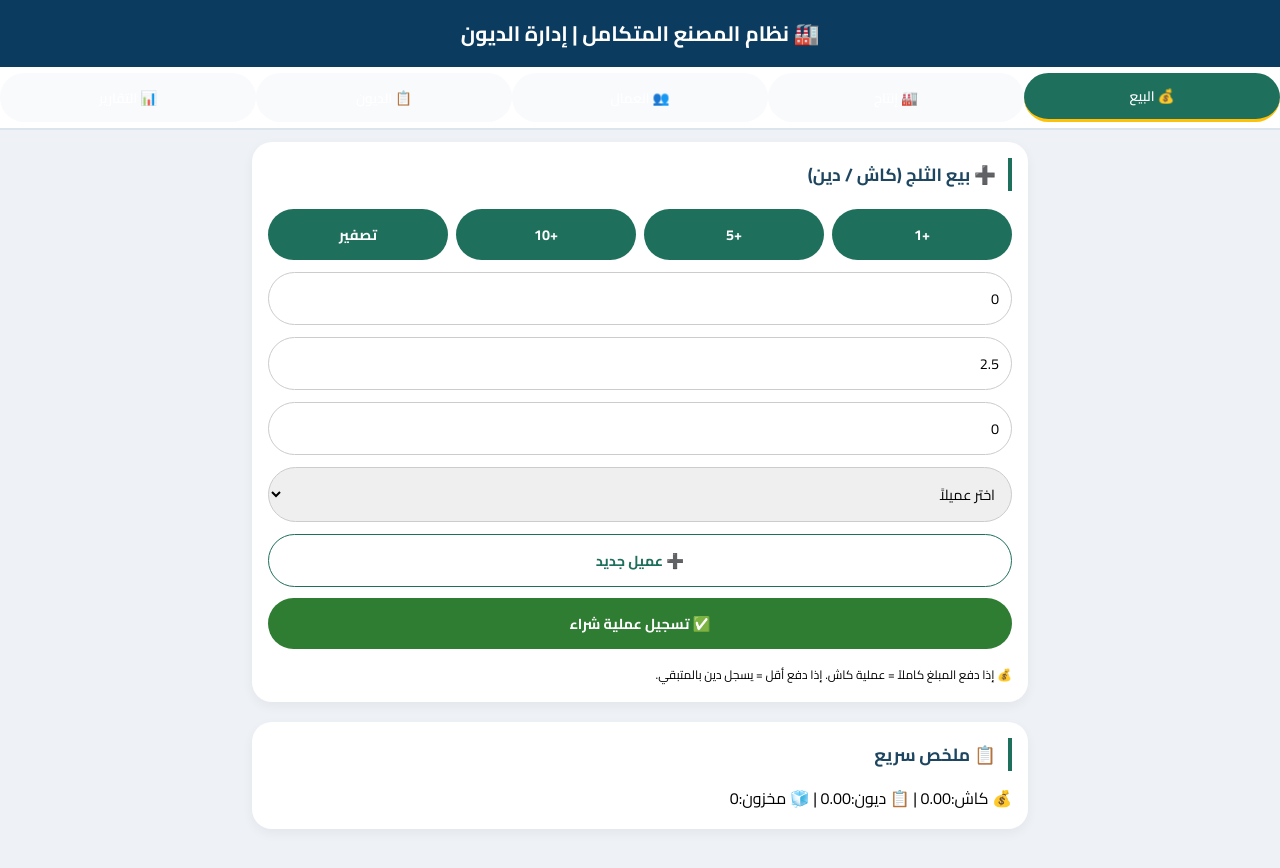
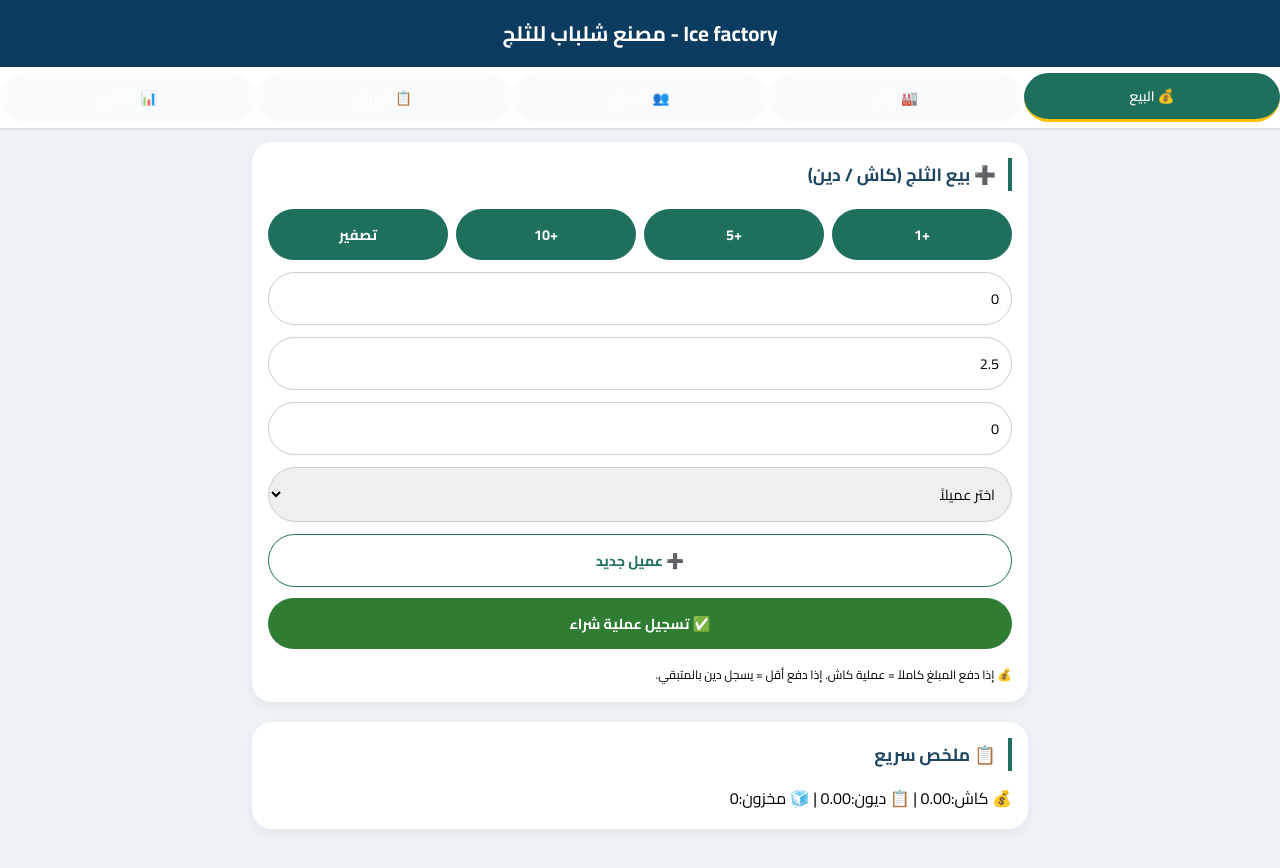
Before and after one commit to MohamdNGMAlDien/Ice-factory, a plain HTML site: page index.html in a window 1280 px wide. Drawn offline with nearby package versions, Linux system fonts and the light colour scheme.

Commit message:
Update header text in index.html

```diff
--- a/index.html
+++ b/index.html
@@ -49,7 +49,7 @@
 </head>
 <body>
 
-<header>🏭 نظام المصنع المتكامل | إدارة الديون</header>
+<header> Ice factory - مصنع شلباب للثلج</header>
 <div class="tabs">
     <button class="tab-btn active" data-page="sales">💰 البيع</button>
     <button class="tab-btn" data-page="productionExp">🏭 إنتاج</button>
```
